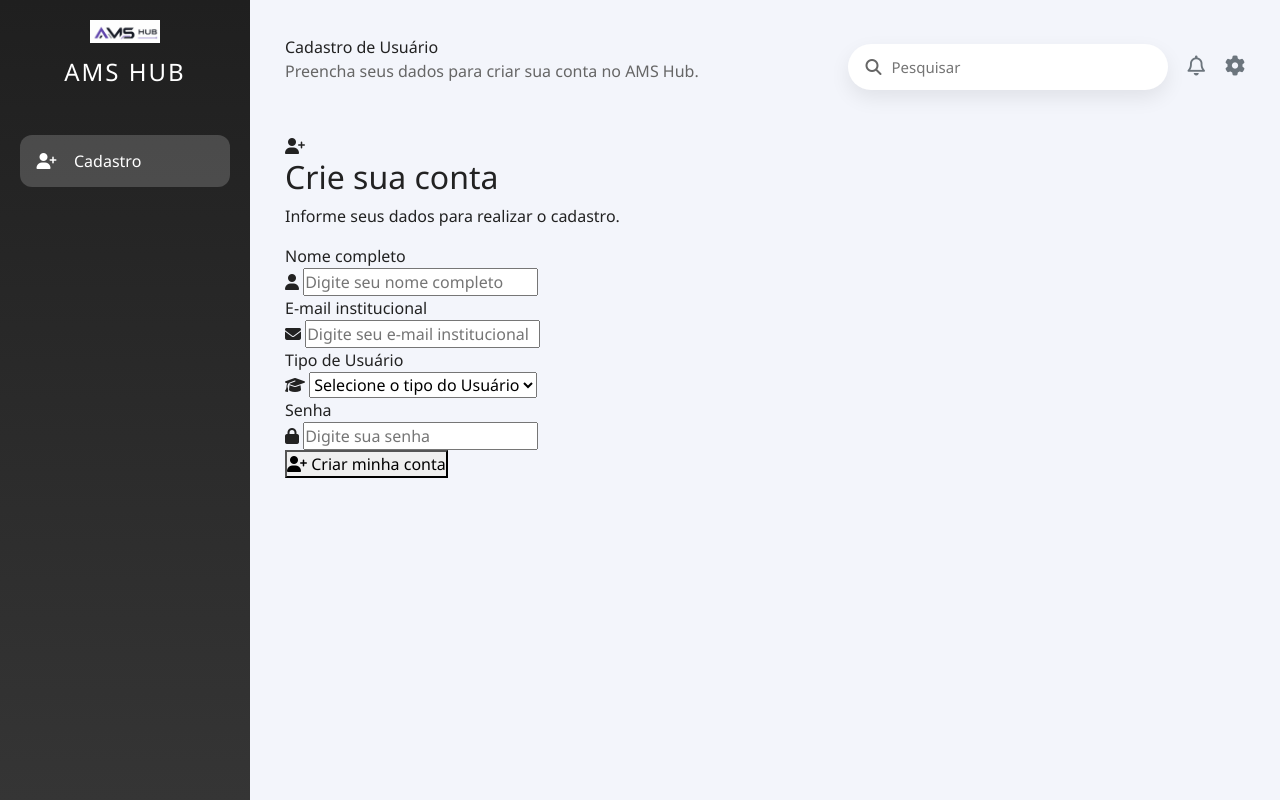
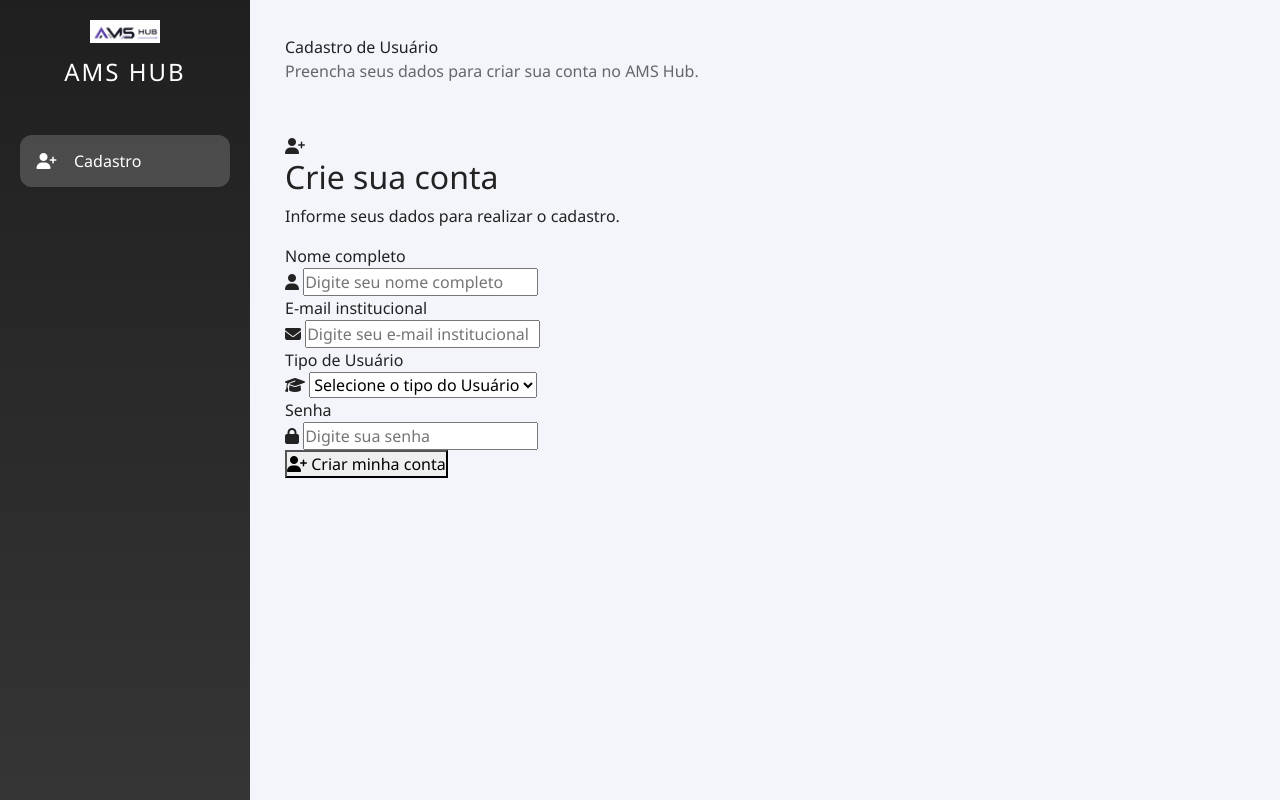
Before and after one commit to AshileyLaura/AMShub, a Django app: page /cadastro/ in a window 1280 px wide. Run offline with Django 5.2, Linux system fonts and the light colour scheme.

Commit message:
style: limpa cabecalho padrao e padroniza redirecionamento do perfil

```diff
--- a/templates/base.html
+++ b/templates/base.html
@@ -73,47 +73,20 @@
 
             <div class="top">
 
-                <div class="search">
-                    <i class="fa-solid fa-magnifying-glass"></i>
-                    <input type="text" placeholder="Pesquisar">
-                </div>
-
-                <!-- SINO DE NOTIFICAÇÕES -->
-                <div class="dropdown">
-                    <a href="#" class="text-secondary text-decoration-none position-relative" data-bs-toggle="dropdown" aria-expanded="false">
-                        <i class="fa-regular fa-bell fs-5"></i>
-                        {% if notificacoes_nao_lidas %}
-                            <span class="position-absolute top-0 start-100 translate-middle badge rounded-pill bg-danger" style="font-size: 0.6rem;">
-                                {{ notificacoes_nao_lidas }}
-                            </span>
-                        {% endif %}
-                    </a>
-                    <ul class="dropdown-menu dropdown-menu-end p-2 shadow" style="min-width: 250px;">
-                        <li class="dropdown-header font-weight-bold">Notificações</li>
-                        <li><hr class="dropdown-divider"></li>
-                        <li><span class="dropdown-item-text text-muted small">Sem novas notificações</span></li>
-                    </ul>
-                </div>
-
-                <!-- ENGRENAGEM (REDIRECIONA PARA O PERFIL) -->
-                <a href="{% if user.perfil.tipo == 'aluno' %}{% url 'meuperfila' %}{% else %}{% url 'meuperfil' %}{% endif %}" class="text-secondary" title="Configurações do Perfil">
-                    <i class="fa-solid fa-gear fs-5"></i>
-                </a>
-
                 <!-- PERFIL -->
-                {% block perfil %}
                 <a href="{% if user.perfil.tipo == 'aluno' %}{% url 'meuperfila' %}{% else %}{% url 'meuperfil' %}{% endif %}"
-                class="perfil-link" style="text-decoration: none; color: inherit;">
+                   class="perfil-link" style="text-decoration: none; color: inherit;">
+                    {% block perfil %}
                     <div class="perfil">
                         <img src="{% if user.perfil.foto %}{{ user.perfil.foto.url }}{% elif user.perfil.tipo == 'aluno' %}{% static 'imagens/aluno.png' %}{% elif user.perfil.tipo == 'empresa' %}{% static 'imagens/empresa.png' %}{% else %}{% static 'imagens/professor.png.png' %}{% endif %}"
-                            alt="Foto de perfil">
+                             alt="Foto de perfil">
                         <div>
                             <strong>{{ user.get_full_name|default:user.username }}</strong>
                             <small>{{ user.perfil.get_tipo_display }}</small>
                         </div>
                     </div>
+                    {% endblock %}
                 </a>
-                {% endblock %}
 
             </div>
 
```
